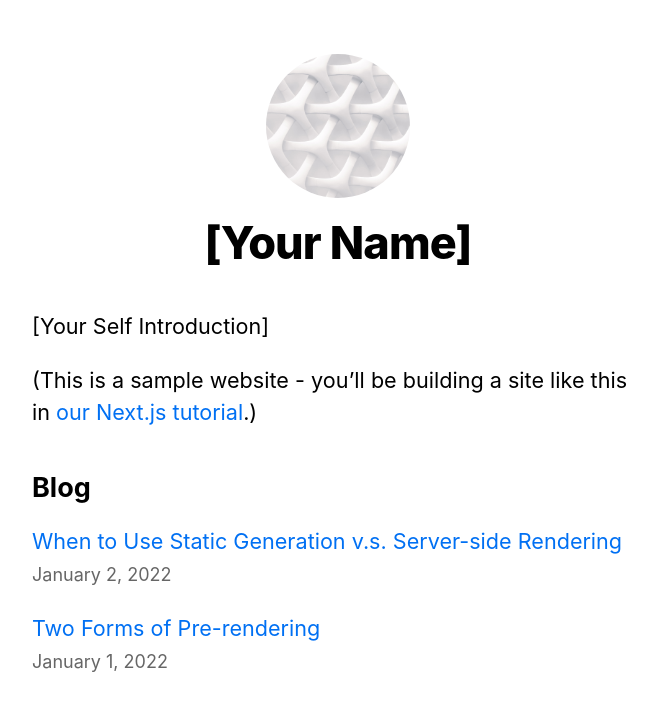
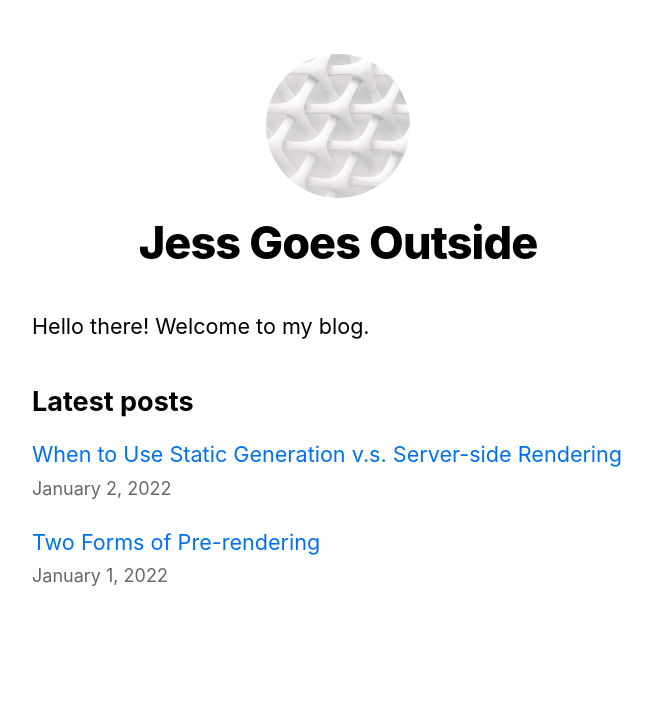
Before and after one commit to jessika/bilbo, a Next.js app: page / in a window 1280 px wide. Shown: the top 710 px of the page, without its empty margins (302-959 px from the left). Built offline with nearby package versions, Linux system fonts and the light colour scheme.

Commit message:
Updated title and favicon.

```diff
--- a/components/layout.tsx
+++ b/components/layout.tsx
@@ -4,8 +4,8 @@ import styles from './layout.module.css'
 import utilStyles from '../styles/utils.module.css'
 import Link from 'next/link'
 
-const name = '[Your Name]'
-export const siteTitle = 'Next.js Sample Website'
+const name = 'Jess Goes Outside'
+export const siteTitle = 'Jess Goes Outside'
 
 export default function Layout({
   children,
@@ -20,7 +20,7 @@ export default function Layout({
         <link rel="icon" href="/favicon.ico" />
         <meta
           name="description"
-          content="Learn how to build a personal website using Next.js"
+          content="A blog about travel and other things"
         />
         <meta
           property="og:image"
--- a/pages/index.tsx
+++ b/pages/index.tsx
@@ -21,14 +21,10 @@ export default function Home({
         <title>{siteTitle}</title>
       </Head>
       <section className={utilStyles.headingMd}>
-        <p>[Your Self Introduction]</p>
-        <p>
-          (This is a sample website - you’ll be building a site like this in{' '}
-          <a href="https://nextjs.org/learn">our Next.js tutorial</a>.)
-        </p>
+        <p>Hello there! Welcome to my blog.</p>
       </section>
       <section className={`${utilStyles.headingMd} ${utilStyles.padding1px}`}>
-        <h2 className={utilStyles.headingLg}>Blog</h2>
+        <h2 className={utilStyles.headingLg}>Latest posts</h2>
         <ul className={utilStyles.list}>
           {allPostsData.map(({ id, date, title }) => (
             <li className={utilStyles.listItem} key={id}>
```
Also changed, not shown: 1 other file (tests, documents, lock files or other folders).
